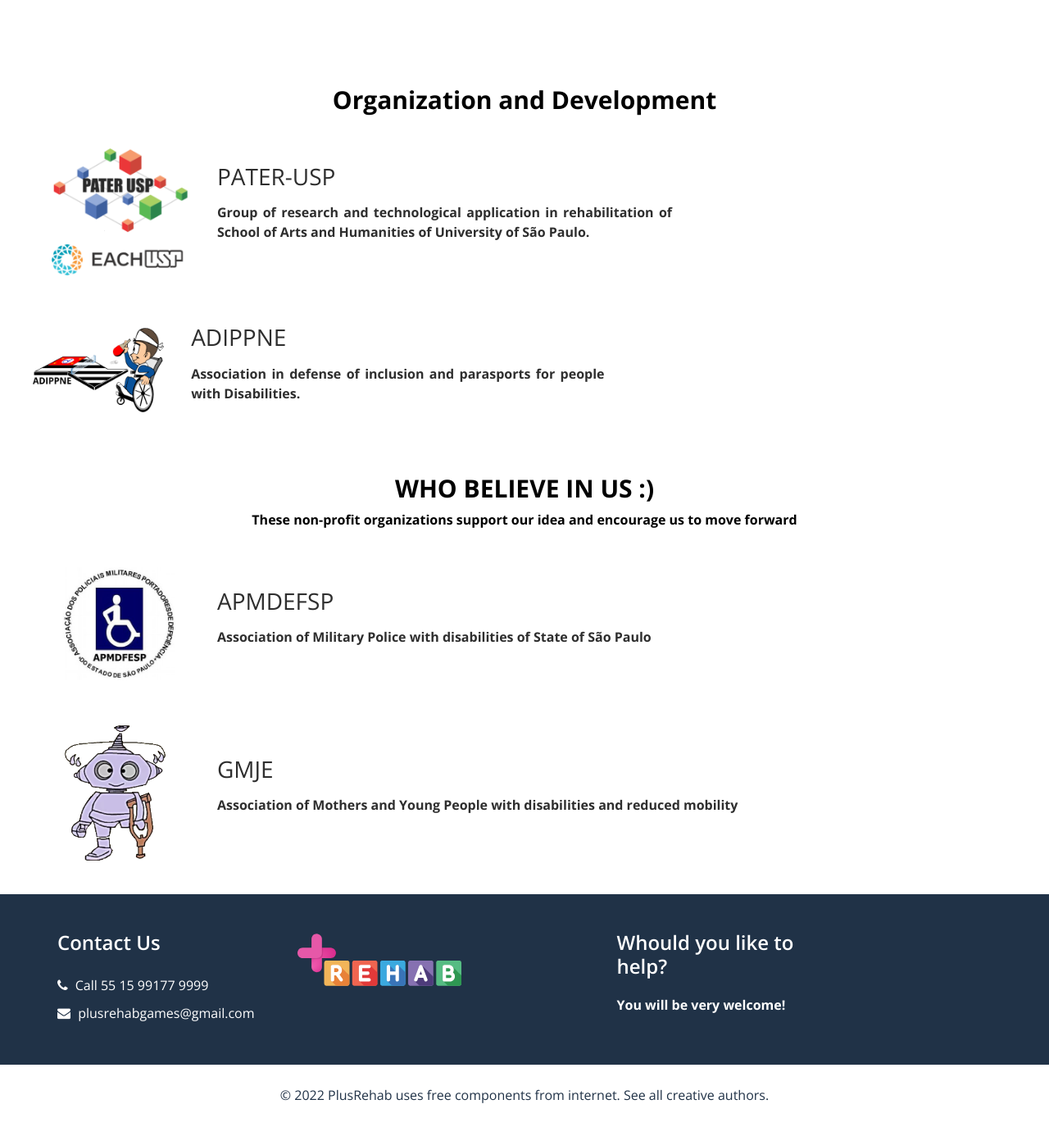
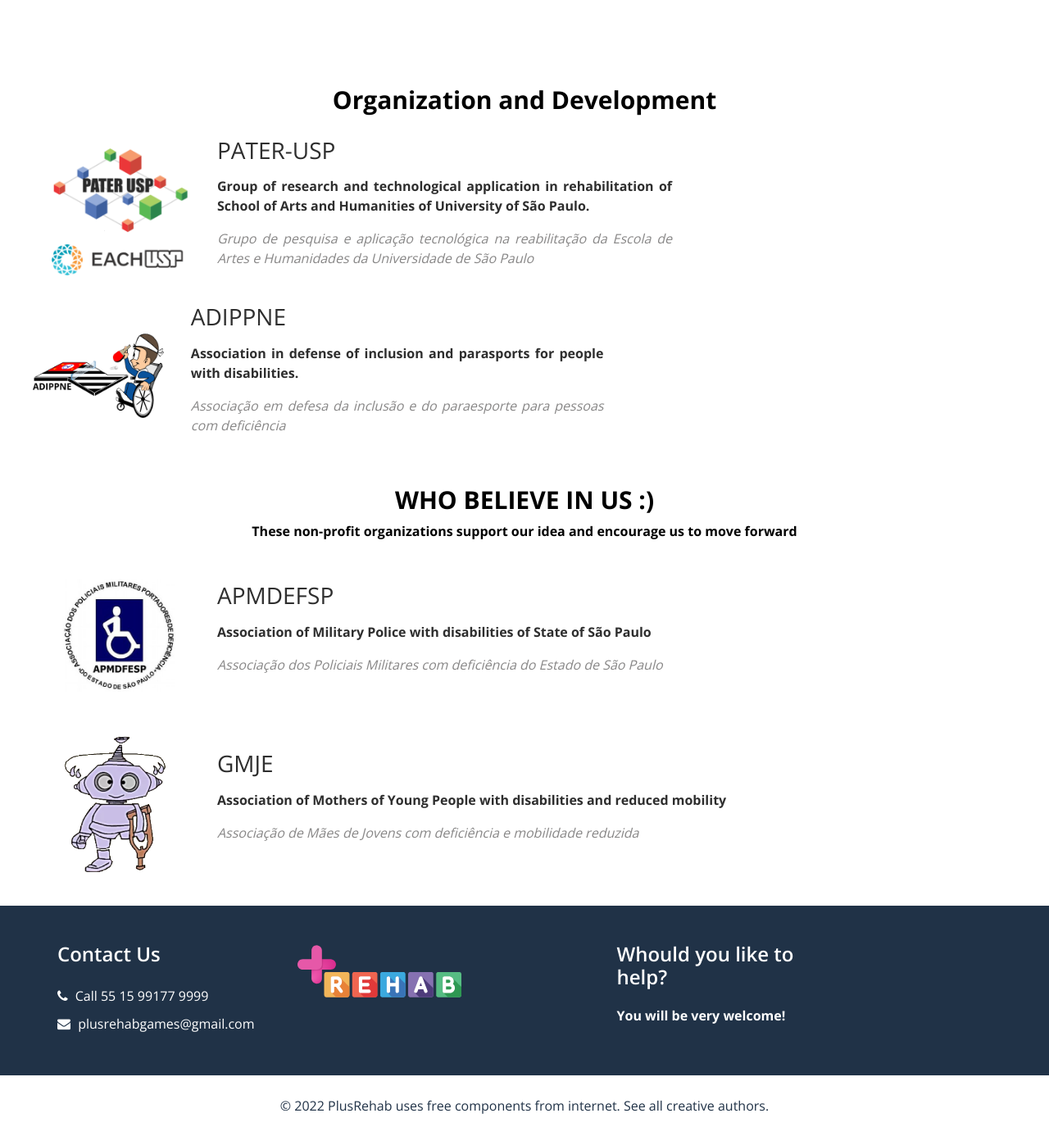
Before and after one commit to edudati/PlusRehabSite, a PHP site: page / in a window 1280 px wide. Shown: the part 2122-3508 px from the top of the page at 82% size. Before the commit the page ends 3468 px from the top, so only its background shows below. Run offline with PHP 8.4, Linux system fonts and the light colour scheme; some libraries are stand-ins or nearby versions.

Commit message:
update sponsors

```diff
--- a/css/style.css
+++ b/css/style.css
@@ -625,13 +625,17 @@
 }
 
 .organization_section .detail-box a {
-  margin-top: 15px;
   color:#2e2e2e;
-  text-align: justify;
+}
+
+.organization_section .detail-box i {
+  color: #888787;
+  font-weight: lighter;
 }
 
 .organization_section .detail-box a:hover {
   color:#298c92;
+  font-weight: bolder;
 }
 
 
@@ -771,6 +775,11 @@
   font-weight: 600;
   font-size: 20px;
   margin-bottom: 10px;
+}
+
+.shop_section .box .detail-box a:hover {
+  color: #298c92;
+  font-weight: bold;
 }
 
 .shop_section .row .box .detail-box h6 {
--- a/home.html
+++ b/home.html
@@ -282,6 +282,9 @@
             <p>
               <a href="http://www5.each.usp.br/web/prof/pater/" target="blank">Group of research and technological application in rehabilitation of School of Arts and Humanities of University of São Paulo.</a>
             </p>
+            <p>
+              <i>Grupo de pesquisa e aplicação tecnológica na reabilitação da Escola de Artes e Humanidades da Universidade de São Paulo</i></a>
+            </p>
           </div>
         </div>
         <div class="row">
@@ -296,8 +299,9 @@
                 <a href="https://adippneesporte.wixsite.com/adippne" target="blank">ADIPPNE</a>
               </h3>
               <p>
-                <a href="https://adippneesporte.wixsite.com/adippne" target="blank">Association in defense of inclusion and parasports for people with Disabilities.</a>
+                <a href="https://adippneesporte.wixsite.com/adippne" target="blank">Association in defense of inclusion and parasports for people with disabilities.</a>
               </p>
+              <p><i>Associação em defesa da inclusão e do paraesporte para pessoas com deficiência</i></p>
             </div>
           </div>
         </div>
@@ -327,6 +331,7 @@
             <p>
               <a href="http://apmdfesp.com.br/portal/" target="blank">Association of Military Police with disabilities of State of São Paulo</a>
             </p>
+            <p><i>Associação dos Policiais Militares com deficiência do Estado de São Paulo</i></p>
           </div>
         </div>
       </div>
@@ -344,8 +349,9 @@
               <a href="https://grupomje.wixsite.com/grupomje" target="blank">GMJE</a>
             </h3>
             <p>
-              <a href="https://grupomje.wixsite.com/grupomje" target="blank">Association of Mothers and Young People with disabilities and reduced mobility</a>
+              <a href="https://grupomje.wixsite.com/grupomje" target="blank">Association of Mothers of Young People with disabilities and reduced mobility</a>
             </p>
+            <p><i>Associação de Mães de Jovens com deficiência e mobilidade reduzida</i></p>
           </div>
         </div>
       </div>
```
